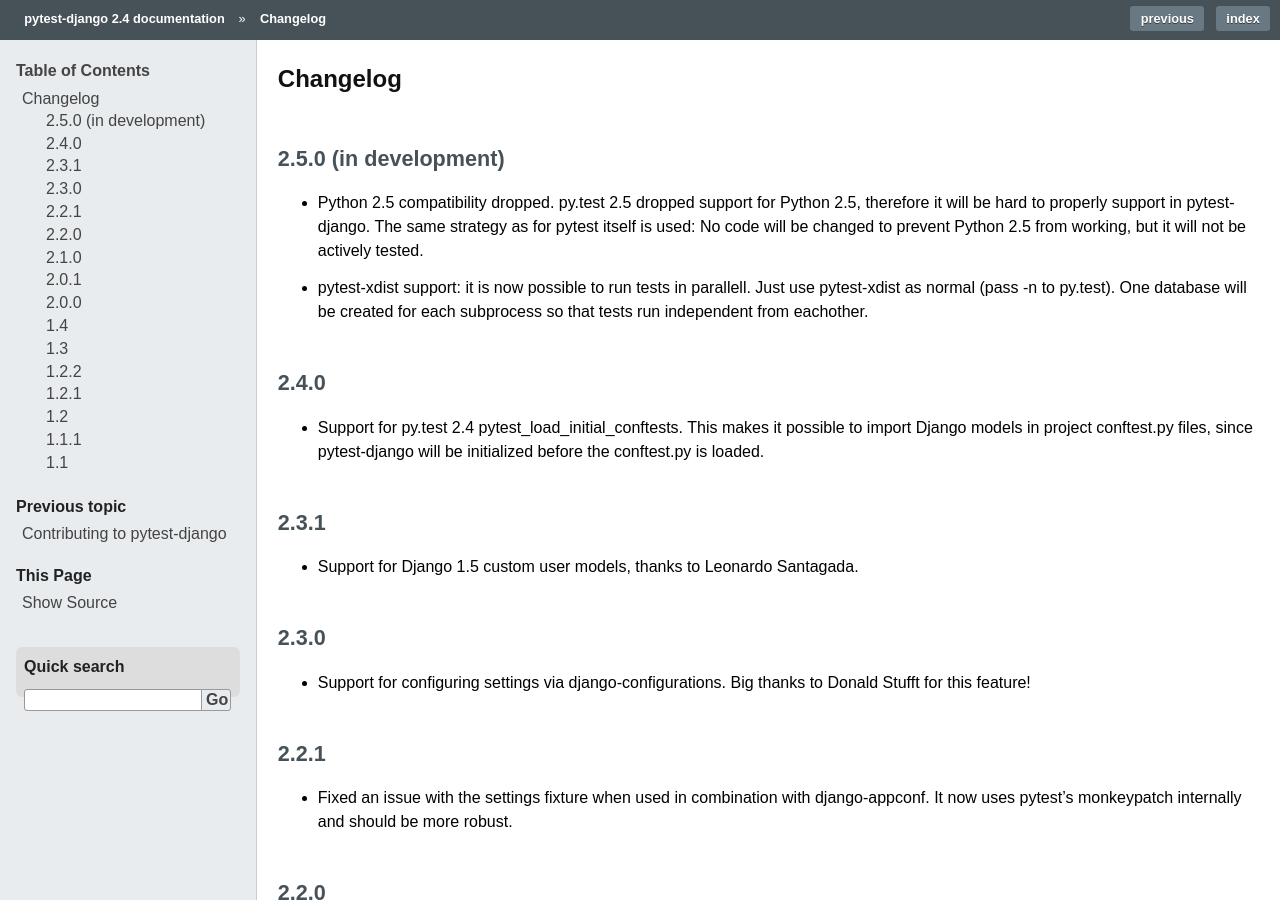
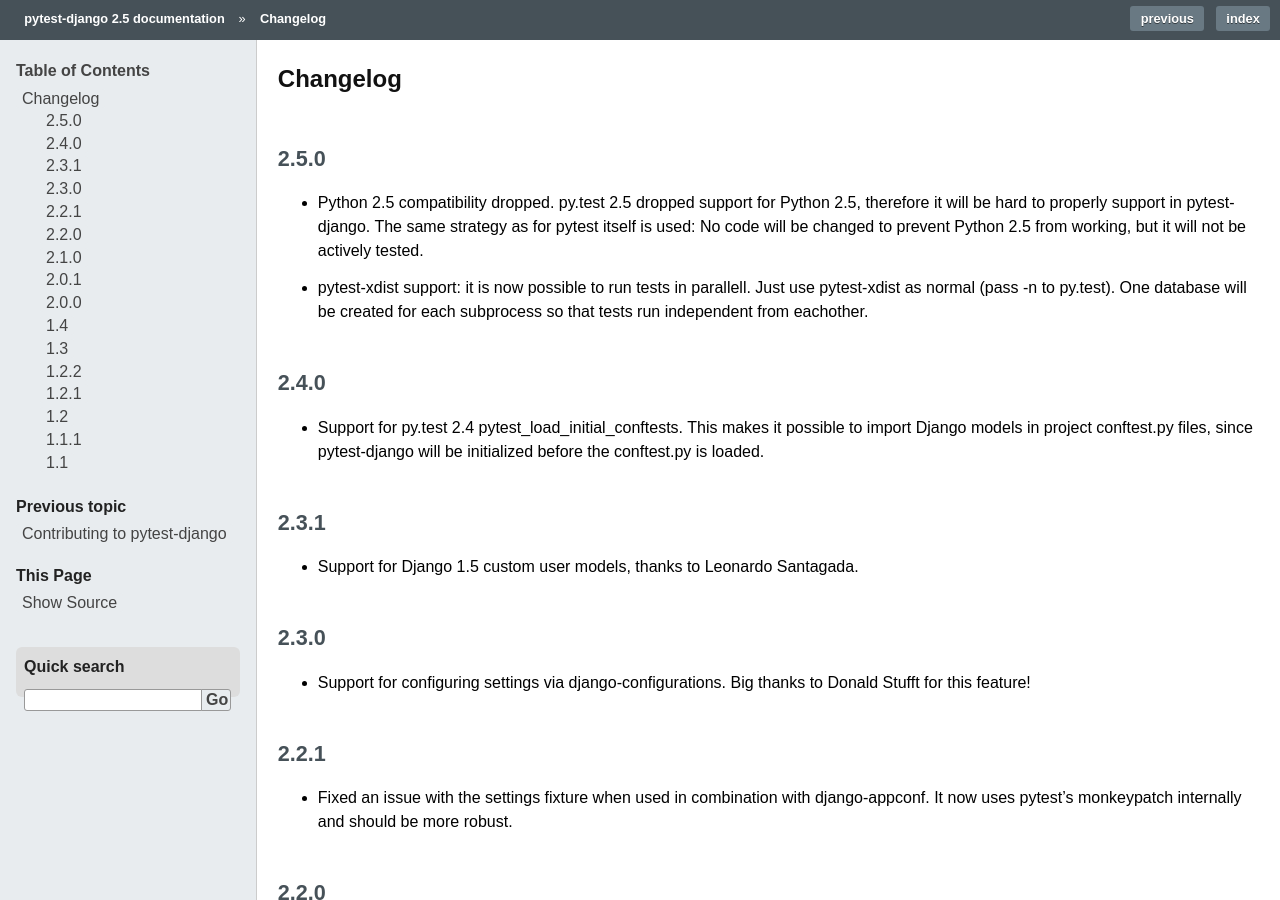
Before and after one commit to pytest-dev/pytest-django, a Sphinx documentation site: the page built from docs/changelog.rst, in a window 1280 px wide and 900 px high. Built offline with Sphinx 7.4.7, drawn with Linux system fonts in a browser that asks for light colours; some of the changed text lies outside the part shown.

Commit message:
2.5 version bump

```diff
--- a/docs/changelog.rst
+++ b/docs/changelog.rst
@@ -1,7 +1,7 @@
 Changelog
 =========
-2.5.0 (in development)
-----------------------
+2.5.0
+-----
 * Python 2.5 compatibility dropped. py.test 2.5 dropped support for Python 2.5,
   therefore it will be hard to properly support in pytest-django. The same
   strategy as for pytest itself is used: No code will be changed to prevent
--- a/pytest_django/__init__.py
+++ b/pytest_django/__init__.py
@@ -1 +1 @@
-__version__ = '2.4'
+__version__ = '2.5'
```
